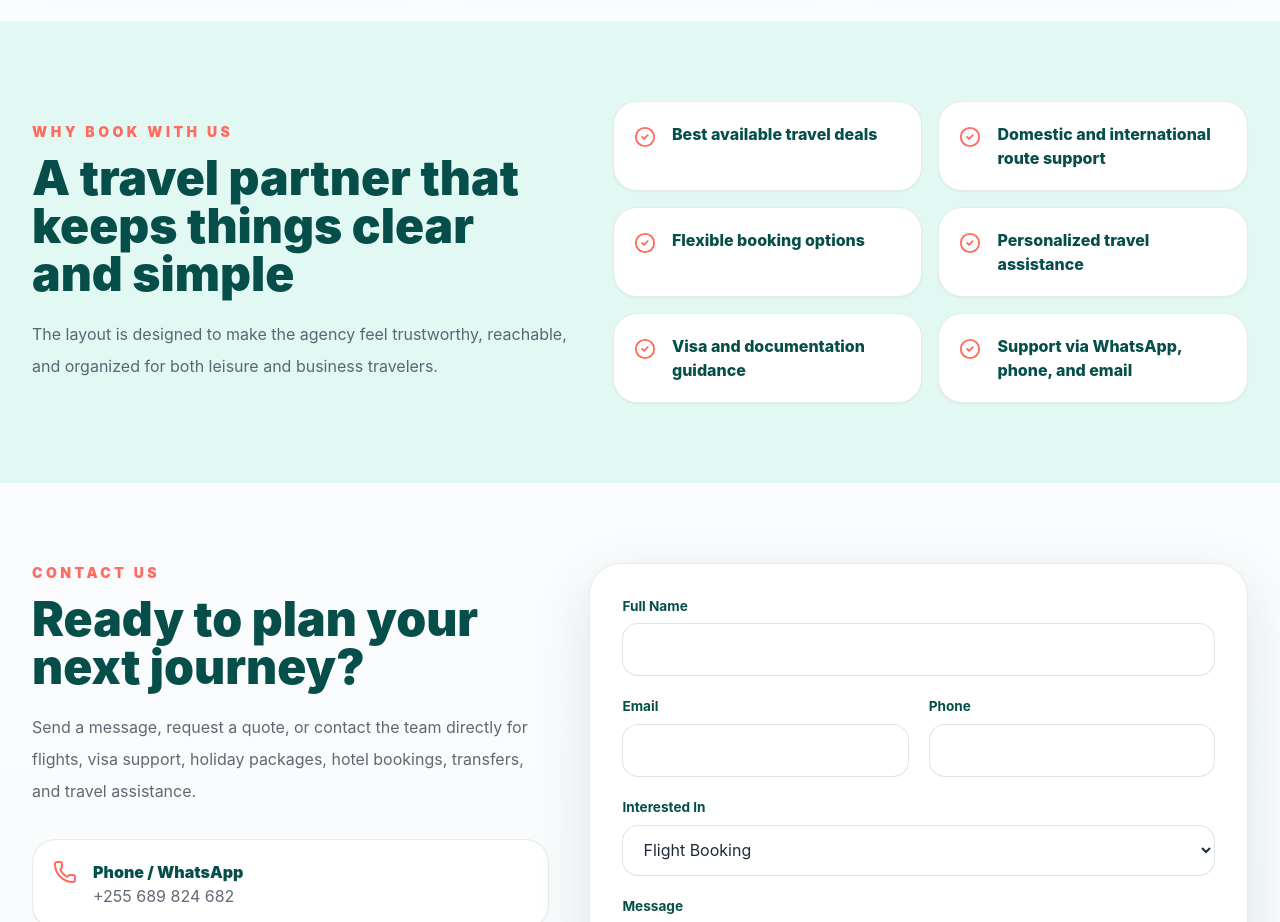
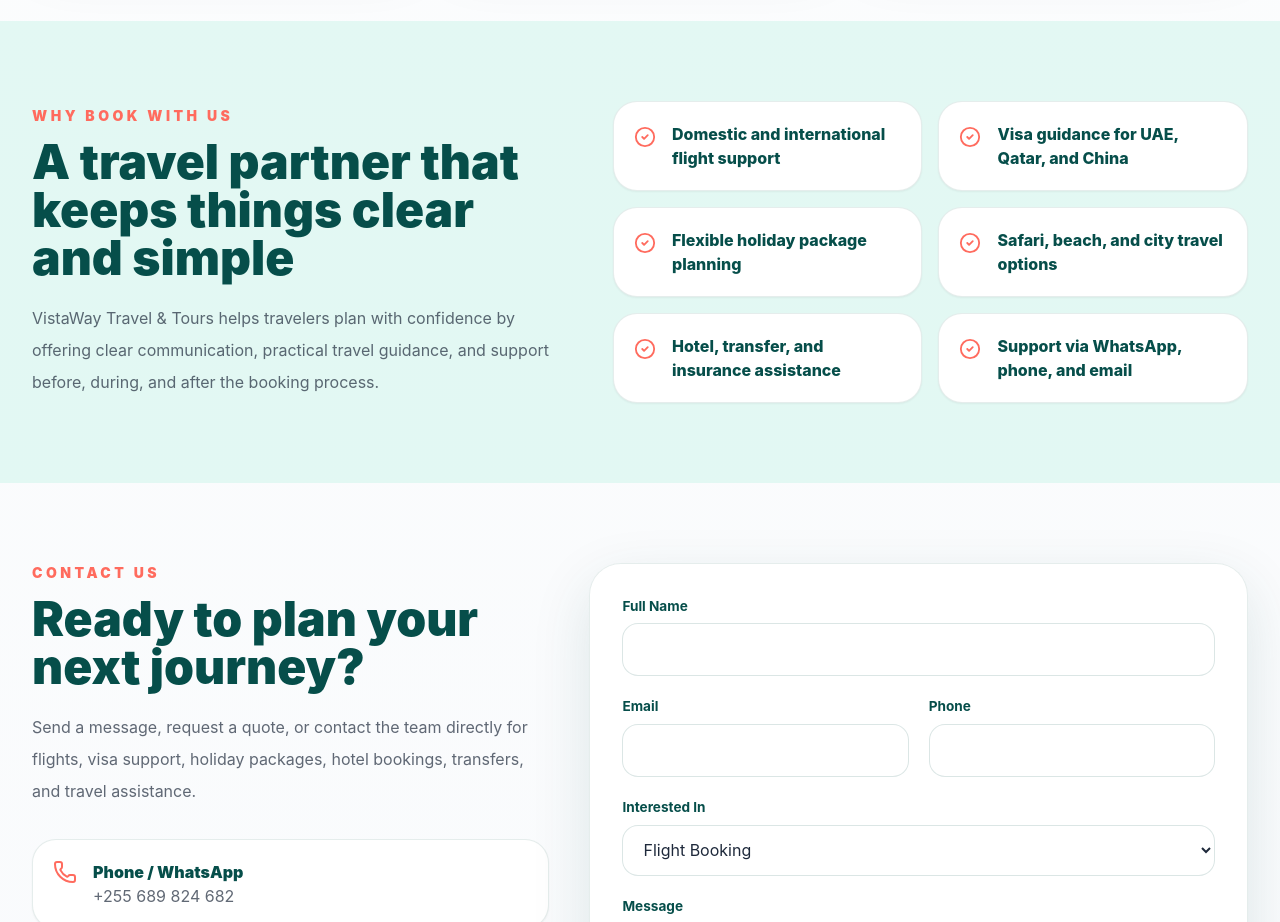
Before and after one commit to brianmichaelu/vistaway-travel-website, a Next.js app: page / in a window 1280 px wide. Shown: the part 5580-6502 px from the top of the page. Built offline with nearby package versions, Linux system fonts and the light colour scheme.

Commit message:
Update WhyChooseUs.tsx

```diff
--- a/components/WhyChooseUs.tsx
+++ b/components/WhyChooseUs.tsx
@@ -1,11 +1,11 @@
 import { CheckCircle2 } from "lucide-react";
 
 const reasons = [
-  "Best available travel deals",
-  "Domestic and international route support",
-  "Flexible booking options",
-  "Personalized travel assistance",
-  "Visa and documentation guidance",
+  "Domestic and international flight support",
+  "Visa guidance for UAE, Qatar, and China",
+  "Flexible holiday package planning",
+  "Safari, beach, and city travel options",
+  "Hotel, transfer, and insurance assistance",
   "Support via WhatsApp, phone, and email"
 ];
 
@@ -20,12 +20,15 @@
           <p className="text-sm font-black uppercase tracking-[0.25em] text-coralWarm">
             Why book with us
           </p>
+
           <h2 className="mt-3 text-3xl font-black text-tealDeep md:text-5xl">
             A travel partner that keeps things clear and simple
           </h2>
+
           <p className="mt-5 leading-8 text-charcoal/70">
-            The layout is designed to make the agency feel trustworthy,
-            reachable, and organized for both leisure and business travelers.
+            VistaWay Travel & Tours helps travelers plan with confidence by
+            offering clear communication, practical travel guidance, and support
+            before, during, and after the booking process.
           </p>
         </div>
 
@@ -33,7 +36,7 @@
           {reasons.map((reason) => (
             <div
               key={reason}
-              className="flex gap-4 rounded-3xl border border-tealDeep/10 bg-white p-5 shadow-sm"
+              className="flex gap-4 rounded-3xl border border-tealDeep/10 bg-white p-5 shadow-sm transition hover:-translate-y-1 hover:shadow-md"
             >
               <CheckCircle2 className="mt-1 shrink-0 text-coralWarm" size={22} />
               <p className="font-extrabold text-tealDeep">{reason}</p>
```
